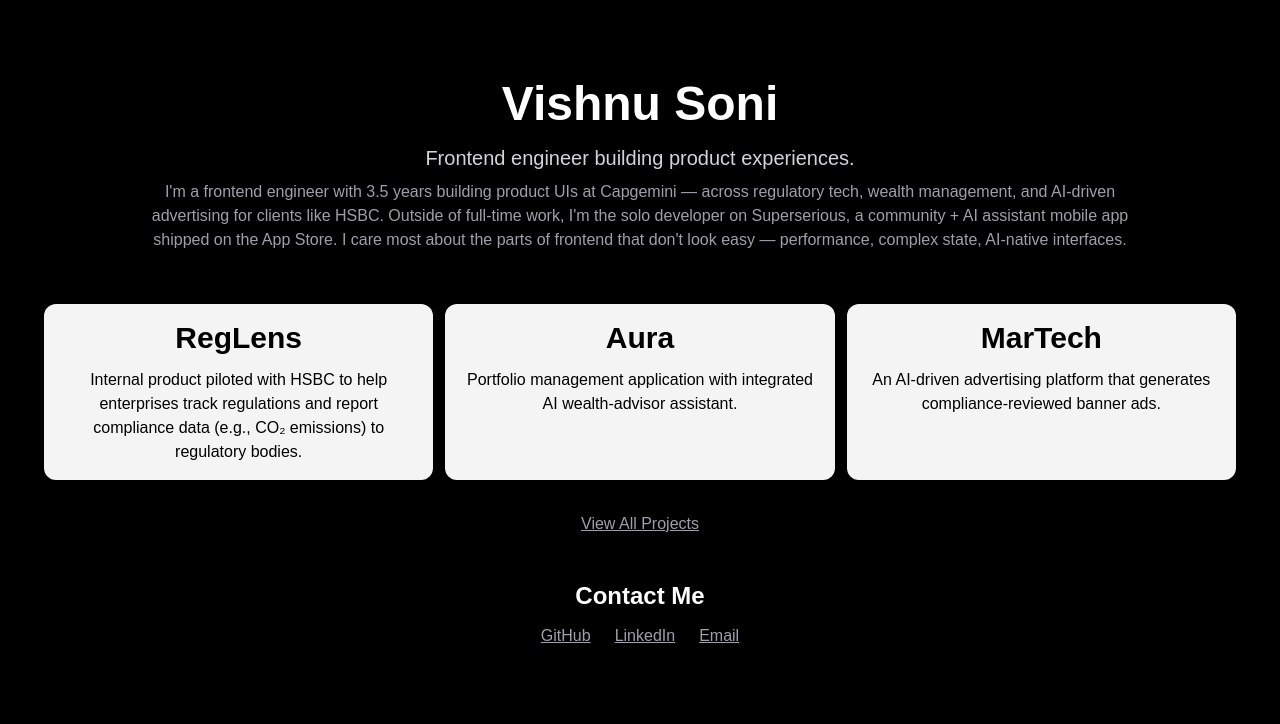
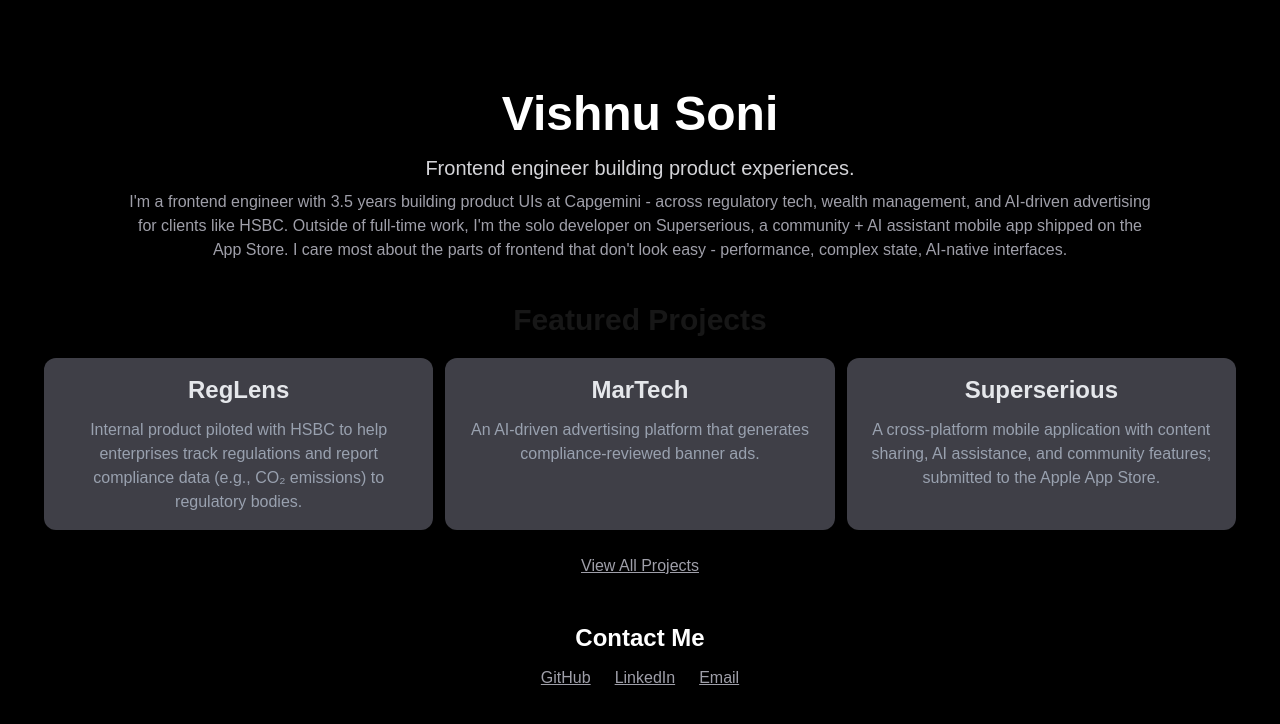
Before and after one commit to tonysoni-dotcom/portfolio, a Next.js app: page / in a window 1280 px wide. Shown: the top 724 px of the page. Built offline with nearby package versions, Linux system fonts and the light colour scheme.

Commit message:
Changed projects screen and projects Data file to typescript

```diff
--- a/app/page.js
+++ b/app/page.js
@@ -4,20 +4,21 @@ import ProjectCard from "./projects/_Components/ProjectCard";
 
 export default function Home() {
   return (
-    <main className="min-h-screen flex flex-col items-center pt-20 bg-black">
-      <div className="px-6 text-center">
+    <main className="min-h-screen flex flex-col items-center bg-black">
+      <div className="px-6 text-center lg:my-auto py-10">
         <h1 className="text-5xl font-bold text-white mb-4">
           Vishnu Soni
         </h1>
         <p className="text-xl text-zinc-300 mb-2">
           Frontend engineer building product experiences.
         </p>
-        <p className="text-zinc-400 mb-8 max-w-5xl mx-auto">
-          I'm a frontend engineer with 3.5 years building product UIs at Capgemini — across regulatory tech, wealth management, and AI-driven advertising for clients like HSBC. Outside of full-time work, I'm the solo developer on Superserious, a community + AI assistant mobile app shipped on the App Store. I care most about the parts of frontend that don't look easy — performance, complex state, AI-native interfaces.
+        <p className="text-zinc-400 mb-10 max-w-5xl mx-auto">
+          I'm a frontend engineer with 3.5 years building product UIs at Capgemini - across regulatory tech, wealth management, and AI-driven advertising for clients like HSBC. Outside of full-time work, I'm the solo developer on Superserious, a community + AI assistant mobile app shipped on the App Store. I care most about the parts of frontend that don't look easy - performance, complex state, AI-native interfaces.
         </p>
-        <div className = "grid grid-cols-1 md:grid-cols-2 lg:grid-cols-3 xl:grid-cols-3 gap-3 gap-y-5 p-5 max-w-450 mx-auto mb-2">
+        <h3 className="text-3xl font-bold">Featured Projects</h3>
+        <div className = "grid grid-cols-1 md:grid-cols-2 lg:grid-cols-3 xl:grid-cols-3 gap-3 gap-y-5 p-5 max-w-400 mx-auto">
             {
-                projects.slice(0,3).map((project) => {
+                projects.filter(obj => obj.featured).slice(0,3).map((project) => {
                     return <ProjectCard key = {project.id} name = {project.name} description={project.description}/>
                 })
             }
--- a/app/projects/_Components/ProjectCard.js
+++ /dev/null
@@ -1,8 +0,0 @@
-export default function ProjectCard({name, description}) {
-    return (
-        <div className="bg-zinc-100 text-black p-4 rounded-xl mx-auto max-w-[25rem] hover:translate-y-[-0.2rem] transition-transform cursor-pointer hover:bg-white">
-            <div className="text-3xl font-bold text-center mb-3">{name}</div>
-            <div className="text-base text-center">{description}</div>
-        </div>
-    )
-}
--- /dev/null
+++ b/app/projects/_Components/ProjectCard.tsx
@@ -0,0 +1,10 @@
+type Props = {name: string, description: string}
+
+export default function ProjectCard({name, description}: Props) {
+    return (
+        <div className="bg-zinc-700 text-black p-4 rounded-xl mx-auto max-w-[25rem] hover:scale-103 transition-transform cursor-pointer">
+            <div className="text-2xl font-bold text-center mb-3 text-gray-200">{name}</div>
+            <div className="text-base text-center text-gray-400">{description}</div>
+        </div>
+    )
+}
--- a/app/projects/page.js
+++ b/app/projects/page.tsx
@@ -1,4 +1,4 @@
-import { projects } from "../projectsData";
+import { projects, type Project } from "../projectsData";
 import ProjectCard from "./_Components/ProjectCard";
 export default function Page() {
     return (
@@ -6,7 +6,7 @@ export default function Page() {
             <h1 className="text-5xl text-center mt-5 text-white">Projects</h1>
             <div className = "grid grid-cols-1 md:grid-cols-2 lg:grid-cols-3 xl:grid-cols-4 gap-3 p-5 max-w-450 mx-auto">
                 {
-                    projects.map((project) => {
+                    projects.map((project: Project) => {
                         return <ProjectCard key = {project.id} name = {project.name} description={project.description}/>
                     })
                 }
--- a/app/projectsData.js
+++ /dev/null
@@ -1,22 +0,0 @@
-export const projects = [
-    {
-        id: 1,
-        name: "RegLens",
-        description: "Internal product piloted with HSBC to help enterprises track regulations and report compliance data (e.g., CO₂ emissions) to regulatory bodies."
-    },
-    {
-        id: 2,
-        name: "Aura",
-        description: "Portfolio management application with integrated AI wealth-advisor assistant."
-    },
-    {
-        id: 3,
-        name: "MarTech",
-        description: "An AI-driven advertising platform that generates compliance-reviewed banner ads."
-    },
-    {
-        id: 4,
-        name: "Superserious",
-        description: "A cross-platform mobile application with content sharing, AI assistance, and community features; submitted to the Apple App Store."
-    },
-]
--- /dev/null
+++ b/app/projectsData.ts
@@ -0,0 +1,33 @@
+export interface Project {
+    id: number,
+    name: string,
+    description: string,
+    featured: boolean,
+}
+
+export const projects: Project[] = [
+    {
+        id: 1,
+        name: "RegLens",
+        description: "Internal product piloted with HSBC to help enterprises track regulations and report compliance data (e.g., CO₂ emissions) to regulatory bodies.",
+        featured: true,
+    },
+    {
+        id: 2,
+        name: "Aura",
+        description: "Portfolio management application with integrated AI wealth-advisor assistant.",
+        featured: false,
+    },
+    {
+        id: 3,
+        name: "MarTech",
+        description: "An AI-driven advertising platform that generates compliance-reviewed banner ads.",
+        featured: true,
+    },
+    {
+        id: 4,
+        name: "Superserious",
+        description: "A cross-platform mobile application with content sharing, AI assistance, and community features; submitted to the Apple App Store.",
+        featured: true,
+    },
+]
--- a/package.json
+++ b/package.json
@@ -9,6 +9,9 @@
     "lint": "eslint"
   },
   "dependencies": {
+    "@types/node": "^25.9.3",
+    "@types/react": "^19.2.17",
+    "@types/react-dom": "^19.2.3",
     "next": "16.2.4",
     "react": "19.2.4",
     "react-dom": "19.2.4"
```
Also changed, not shown: tsconfig.json (added, +37 -0 lines), 1 other file (tests, documents, lock files or other folders).
